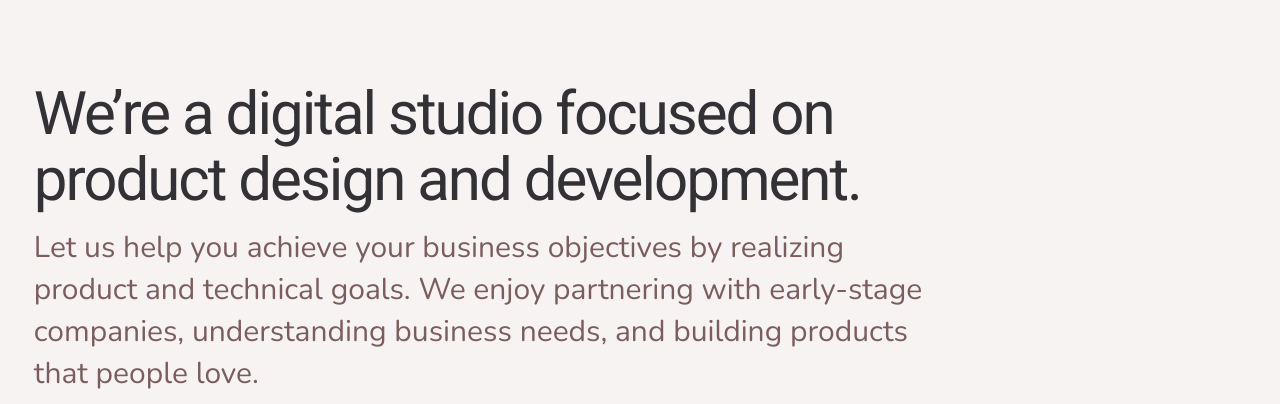
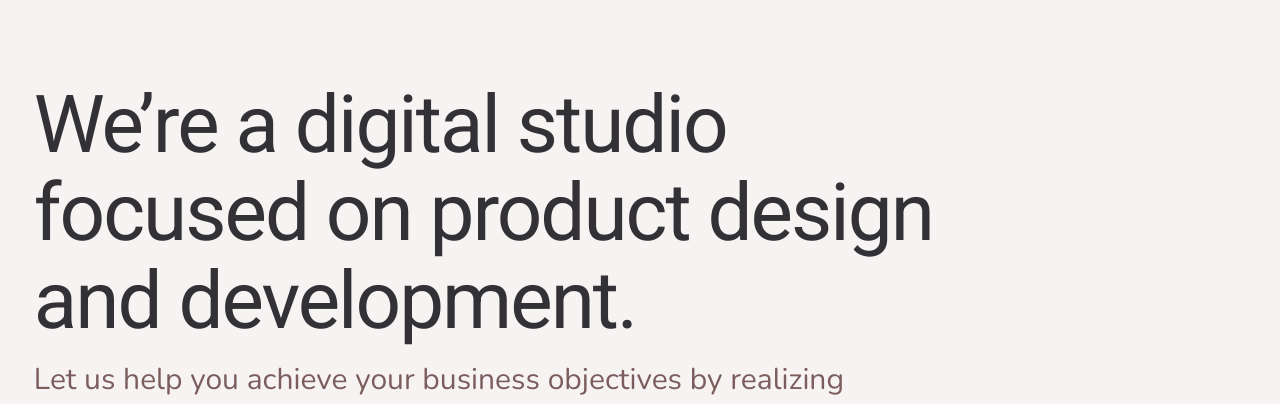
Before and after one commit to kfrost32/kfrost32.github.io, a plain HTML site: page index.html in a window 1280 px wide. Shown: the part 83-487 px from the top of the page. Drawn offline with nearby package versions, Linux system fonts and the light colour scheme; a script that the page names is missing.

Commit message:
real width

```diff
--- a/css/skeleton.css
+++ b/css/skeleton.css
@@ -192,7 +192,7 @@ h3 { font-size: 1.3rem; line-height: 1.3;  }
 }
 
 @media (max-width: 1500px) {
-  h1 { font-size: 60px; }
+  h1 { font-size: 80px; }
   h2 { font-size: 70px; font-weight: 700; }
 }
 @media (max-width: 1024px) {
```
